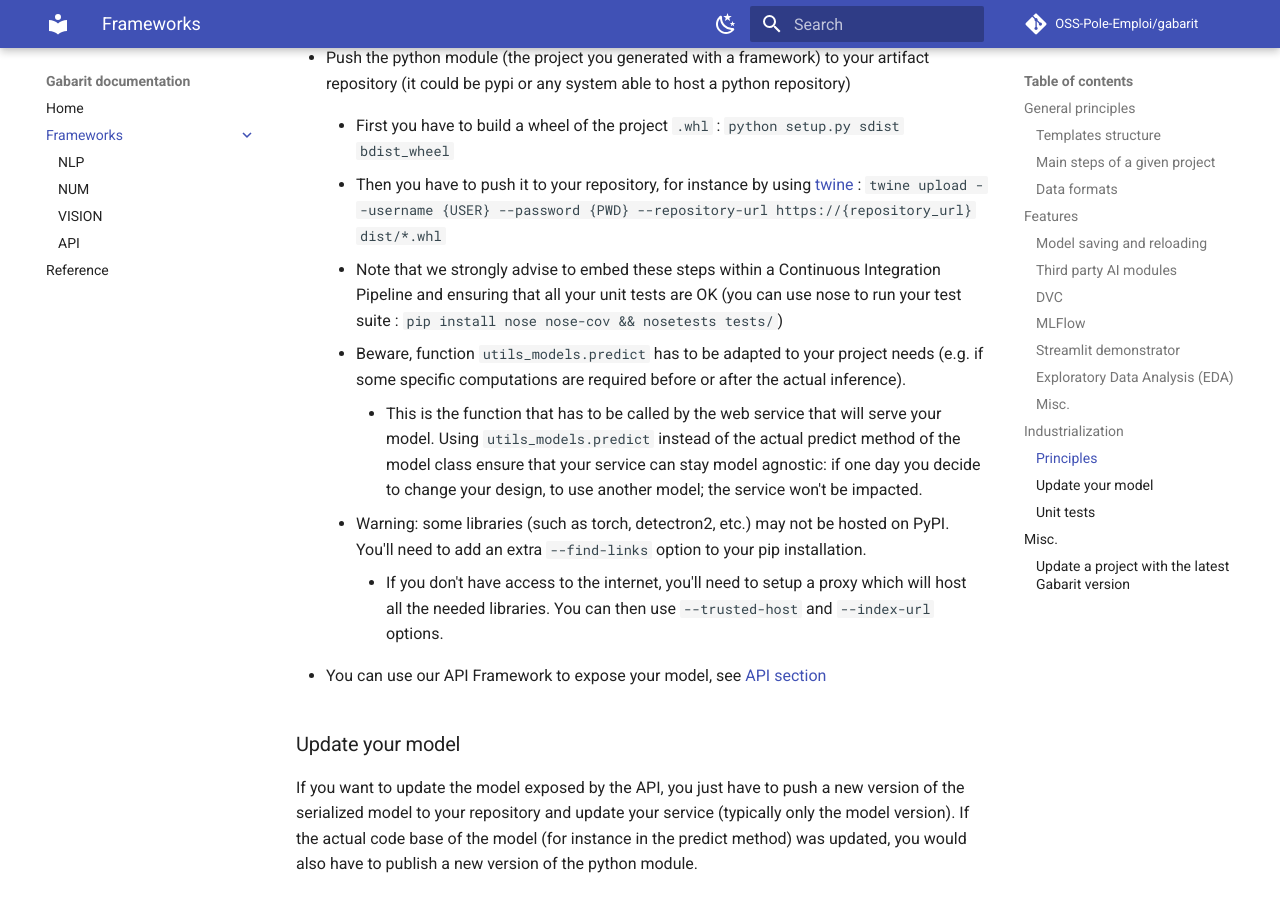
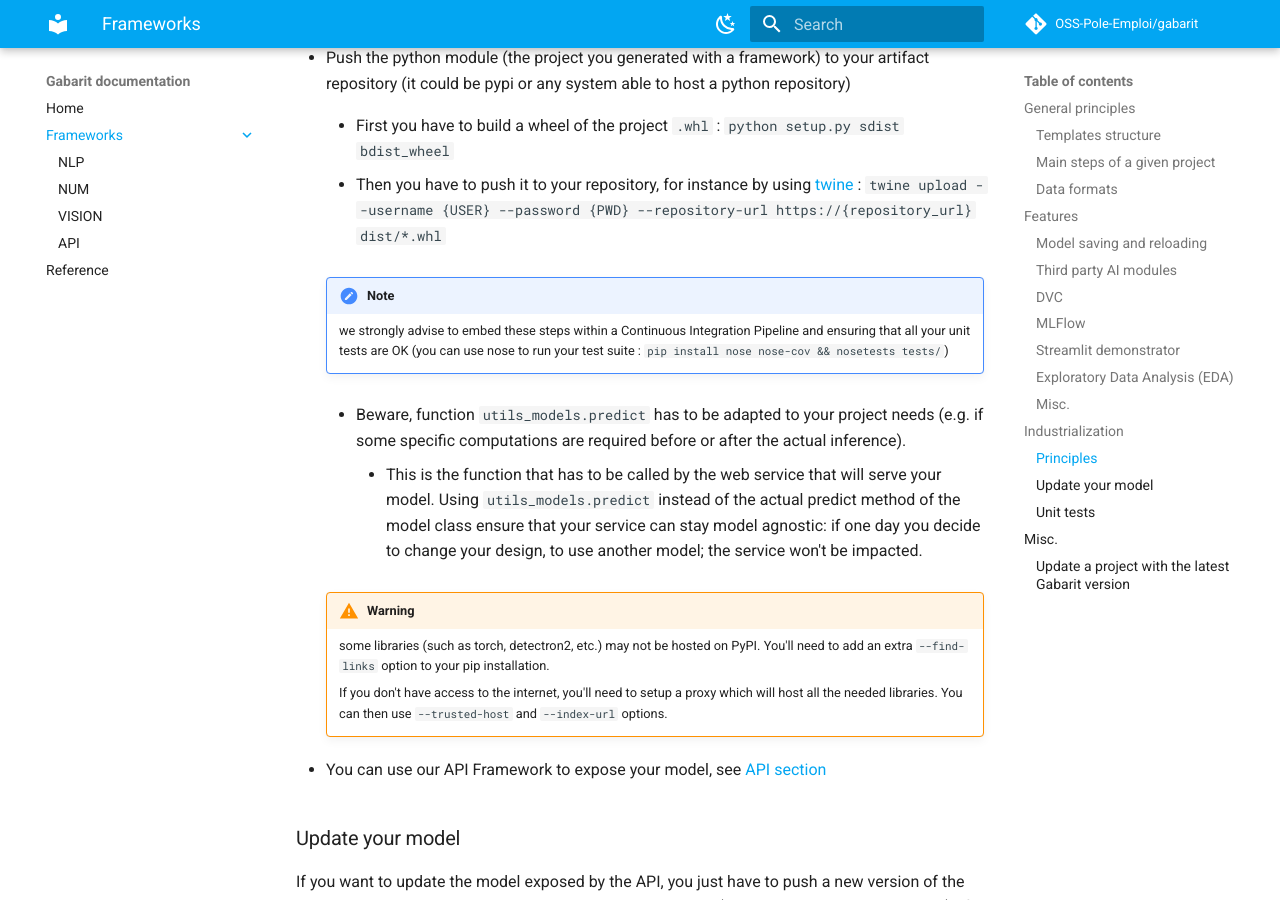
Before and after one commit to France-Travail/gabarit, an MkDocs documentation site: the page built from docs/frameworks/index.md, in a window 1280 px wide and 900 px high, scrolled down 4719 px. Built offline with MkDocs 1.6.1 and Material for MkDocs 9.7.7, drawn with Linux system fonts in a browser that asks for light colours; comment, search, counter and statistics services are not loaded; some of the changed text lies outside the part shown.

Commit message:
update: lightblue, noref and minor changes

```diff
--- a/docs/frameworks/index.md
+++ b/docs/frameworks/index.md
@@ -142,15 +142,18 @@ Once you have trained a model which is a release candidate :
 
     * Then you have to push it to your repository, for instance by using [twine](https://pypi.org/project/twine/) : `twine upload --username {USER} --password {PWD} --repository-url https://{repository_url} dist/*.whl`
 
-    * Note that we strongly advise to embed these steps within a Continuous Integration Pipeline and ensuring that all your unit tests are OK (you can use nose to run your test suite : `pip install nose nose-cov && nosetests tests/`)
+    !!! note
+        we strongly advise to embed these steps within a Continuous Integration Pipeline and ensuring that all your unit tests are OK (you can use nose to run your test suite : `pip install nose nose-cov && nosetests tests/`)
 
     * Beware, function `utils_models.predict` has to be adapted to your project needs (e.g. if some specific computations are required before or after the actual inference).
 
         + This is the function that has to be called by the web service that will serve your model. Using `utils_models.predict` instead of the actual predict method of the model class ensure that your service can stay model agnostic: if one day you decide to change your design, to use another model; the service won't be impacted.
 
-    * Warning: some libraries (such as torch, detectron2, etc.) may not be hosted on PyPI. You'll need to add an extra `--find-links` option to your pip installation.
+    !!! warning
 
-    	+ If you don't have access to the internet, you'll need to setup a proxy which will host all the needed libraries. You can then use `--trusted-host` and `--index-url` options.
+        some libraries (such as torch, detectron2, etc.) may not be hosted on PyPI. You'll need to add an extra `--find-links` option to your pip installation.
+
+        If you don't have access to the internet, you'll need to setup a proxy which will host all the needed libraries. You can then use `--trusted-host` and `--index-url` options.
 
 - You can use our API Framework to expose your model, see [API section](/frameworks/API)
 
--- a/docs/gen_ref_pages.py
+++ b/docs/gen_ref_pages.py
@@ -1,4 +1,5 @@
 """Generate the code reference pages and navigation."""
+import os
 import shutil
 import subprocess
 import sys
@@ -46,6 +47,7 @@ TEMPLATES = (
 )
 
 NAV = mkdocs_gen_files.Nav()
+DOC_NO_REF = os.environ.get("DOC_NO_REF", "").lower()
 
 
 def create_dot_mkdocs():
@@ -192,4 +194,5 @@ def main():
             reference_nav_file.writelines(NAV.build_literate_nav())
 
 
-main()
+if DOC_NO_REF != "true":
+    main()
--- a/mkdocs.yaml
+++ b/mkdocs.yaml
@@ -9,13 +9,16 @@ theme:
       toggle:
         icon: material/weather-night
         name: Switch to dark mode
-      primary: indigo
+      primary: light blue
 
     - scheme: slate # dark mode
       toggle:
         icon: material/weather-sunny
         name: Switch to dark mode
-      primary: indigo
+      primary: light blue
+  features:
+    - content.code.copy
+
 nav:
   - Home: index.md
   - Frameworks:
@@ -38,11 +41,22 @@ plugins:
 
 markdown_extensions:
   - admonition
+  - def_list
   - attr_list
   - md_in_html
   - pymdownx.details
+  - pymdownx.emoji:
+      emoji_index: !!python/name:materialx.emoji.twemoji
+      emoji_generator: !!python/name:materialx.emoji.to_svg
   - pymdownx.highlight:
       anchor_linenums: true
+  - pymdownx.tasklist:
+      custom_checkbox: true
+  - pymdownx.critic
+  - pymdownx.caret
   - pymdownx.inlinehilite
+  - pymdownx.keys
+  - pymdownx.mark
   - pymdownx.snippets
   - pymdownx.superfences
+  - pymdownx.tilde
```
Also changed, not shown: other parts of docs/frameworks/index.md (+9 -7 lines), docs/index.md (+49 -15 lines).
